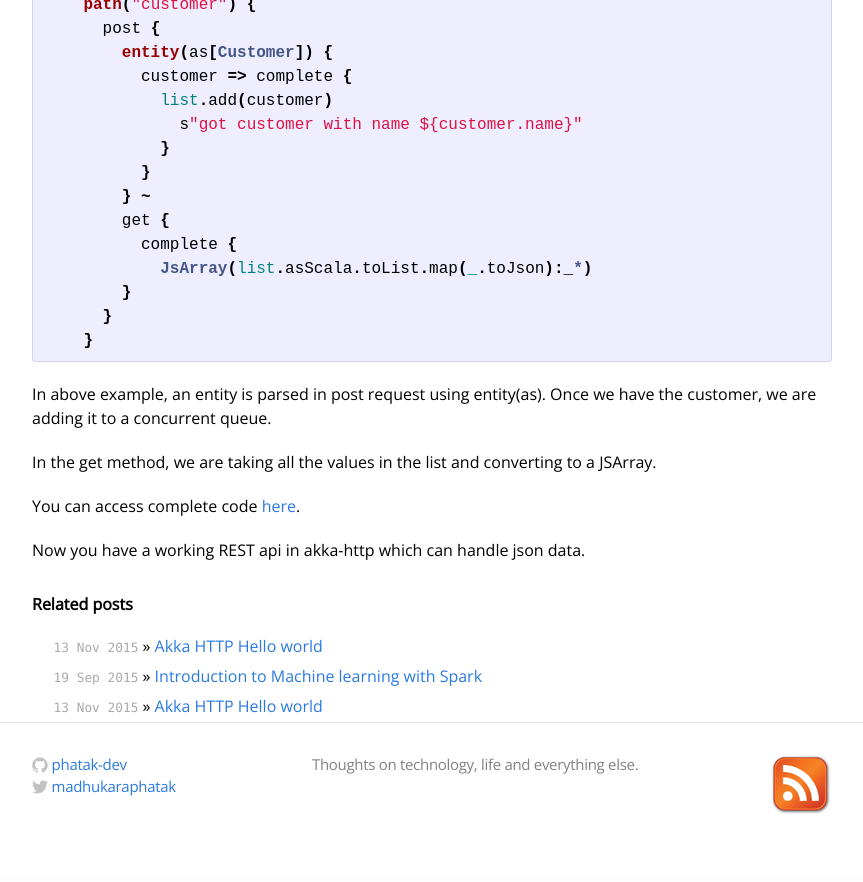
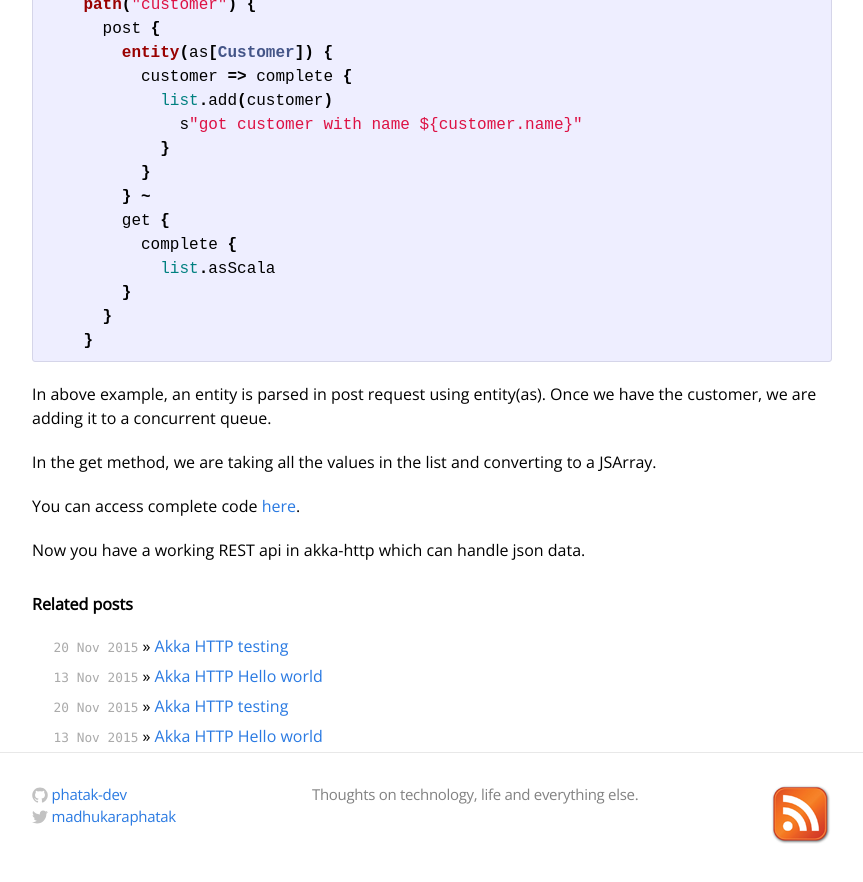
Before and after one commit to phatak-dev/blog, a Jekyll site: the page built from _posts/2015-11-13-json-in-akka-http.md, in a window 1280 px wide and 900 px high, scrolled down 1472 px. Shown: the top 882 px of the window, without its empty margins (208-1071 px from the left). Built offline with Jekyll 4.4.1, drawn with Linux system fonts in a browser that asks for light colours; some of the changed lines change nothing that is shown.

Commit message:
akka http testing added

```diff
--- a/_posts/2015-11-13-json-in-akka-http.md
+++ b/_posts/2015-11-13-json-in-akka-http.md
@@ -66,7 +66,7 @@
         } ~
         get {
           complete {
-            JsArray(list.asScala.toList.map(_.toJson):_*)
+            list.asScala
         }
       }
     }
--- /dev/null
+++ b/_posts/2015-11-20-akka-http-testing.md
@@ -0,0 +1,162 @@
+---
+layout: post
+title: "Akka HTTP testing"
+date : 2015-11-20
+categories: scala akka-http
+---
+
+Akka-Http is a akka based http library for building RESTful services in scala. In this series of posts, I will be talking about using akka-http to build REST services. This is the third post in the series. You can access all the posts in this series [here](/categories/akka-http/).
+
+In this post, we are going to discuss testing REST API's in akka-http.
+
+TL;TR You can access complete project on [github](https://github.com/phatak-dev/akka-http-examples).
+
+## Testing in Akka HTTP
+
+Akka HTTP puts a lot of focus on testability of code. It has a dedicated module *akka-http-testkit* for testing rest api's. When you use this testkit you are not need to run external web server or application server to test your rest API's. It will do all needed the stubbing and mocking for you which greatly simplifies the testing process.
+
+In this post, first we are going to discuss how to structure our code which can be easily testable with akka testkit. Once we have structured code, then we will discuss how to write unit test cases which tests the behavior of the rest API.
+
+## Adding dependency
+
+You need to add akka-http-testkit library to test your rest services.
+
+{% highlight scala %}
+"com.typesafe.akka" %%"akka-http-testkit-experimental" % "1.0",
+{%endhighlight%}
+
+## Code structure
+
+Before we can do any unit testing, structuring our code in a way which can allow us to unit test is very important. The below gives one of the way to structure your REST API's. Please note that it's one of the many structuring schema. You can follow any other ones which gives you same effect.
+
+Normally we divide our REST API to two following pieces
+
+  * RestService - Defines the route for the rest service.
+  * Rest server - Defines and creates the environment need to run the rest service.
+
+This kind of way separating concerns of the API allows us to decouple the environment in which the rest service actually runs. In testing, it runs in an emulated server and in production it may runs inside an application server or it's own server.
+
+The following sections discusses a simple API which we use to a simple customer. We have already discussed about the details of the API in [previous](/json-in-akka-http) post.
+
+### Rest service
+{% highlight scala %}
+
+  trait RestService {
+   implicit val system:ActorSystem
+   implicit val materializer:ActorMaterializer
+
+   val list = new ConcurrentLinkedDeque[Customer]()
+
+   import ServiceJsonProtoocol._
+   val route =
+      path("customer") {
+         post {
+            entity(as[Customer]) {
+               customer => complete {
+                  list.add(customer)
+                  s"got customer with name ${customer.name}"
+               }
+            }
+         } ~
+           get {
+              complete {
+                list.asScala
+              }
+           }
+      }
+}
+{%endhighlight %}
+
+The above code defines a trait called *RestService* . Normally a service is a trait because it has to be mixed with some class/object to give the environment. The environment expected by the service includes
+
+* system - Actor System on which this service runs
+* materializer - Flow materializer as discussed in [earlier](/akka-http-helloworld) blog posts.
+
+These values are implicits. This means we inject these externally when we instantiate this service. This is one of the way to dependency injection in scala.
+
+You can access complete code [here](https://github.com/phatak-dev/akka-http-examples/blob/master/src/main/scala/com/madhukaraphatak/akkahttp/testable/RestService.scala).
+
+Once we have rest service ready, now we can define a REST server which serves this service.
+
+### REST server
+
+{%highlight scala %}
+class RestServer(implicit val system:ActorSystem,
+implicit  val materializer:ActorMaterializer) extends RestService{
+  def startServer(address:String, port:Int) = {
+    Http().bindAndHandle(route,address,port)
+  }
+}
+
+object RestServer {
+
+  def main(args: Array[String]) {
+
+    implicit val actorSystem = ActorSystem("rest-server")
+    implicit val materializer = ActorMaterializer()
+
+    val server = new RestServer()
+    server.startServer("localhost",8080)
+  }
+}
+
+{%endhighlight%}
+
+The above code creates a REST server which extends our *RestService*. If you observe the code, we are creating and injecting both actor system and actor materializer.
+
+This way of separating service and server allows us to inject these environment from test cases as shown in below.
+
+You can access complete code [here](https://github.com/phatak-dev/akka-http-examples/blob/master/src/main/scala/com/madhukaraphatak/akkahttp/testable/RestServer.scala).
+
+### Testing Rest API
+
+#### 1. Create Spec with ScalatestRouteTest
+
+{% highlight scala%}
+class RestSpec extends WordSpec with Matchers with ScalatestRouteTest with RestService{
+
+}
+{% endhighlight %}
+
+The above code uses scala-test for testing. In our spec, we mix *ScalatestRouteTest* which comes from akka-http-testkit library. It provides the actor system and flow materializer for test environment. Also we extend our *RestService* from where we get access to route.
+
+#### 2. Prepare the request
+
+
+{%highlight scala%}
+
+ "Customer API" should {
+    "Posting to /customer should add the customer" in {
+
+      val jsonRequest = ByteString(
+        s"""
+           |{
+           |    "name":"test"
+           |}
+        """.stripMargin)
+
+      val postRequest = HttpRequest(
+        HttpMethods.POST,
+        uri = "/customer",
+        entity = HttpEntity(MediaTypes.`application/json`, jsonRequest))
+
+{% endhighlight %}
+
+Once we prepare the spec, we prepare the POST request. The above code shows how to create HTTP post request, using HttpRequest API akka-http models.
+
+#### 3. Send request
+
+Once we have the request, we can send the request using ~> operator as below code.
+
+{%highlight scala%}
+
+      postRequest ~> route ~> check {
+         status.isSuccess() shouldEqual true
+
+{% endhighlight %}
+
+Once we send request, we can test results using many check methods. In our code, we are using status to check is our request returned 200 response. You can not only check for status, you can also test different pieces like response headers, response entity etc.
+
+You can access complete code [here](https://github.com/phatak-dev/akka-http-examples/blob/master/src/test/scala/com/madhukaraphatak/akkahttp/testable/RestSpec.scala).
+
+Now you have a rest service which can be easily unit tested.
```
